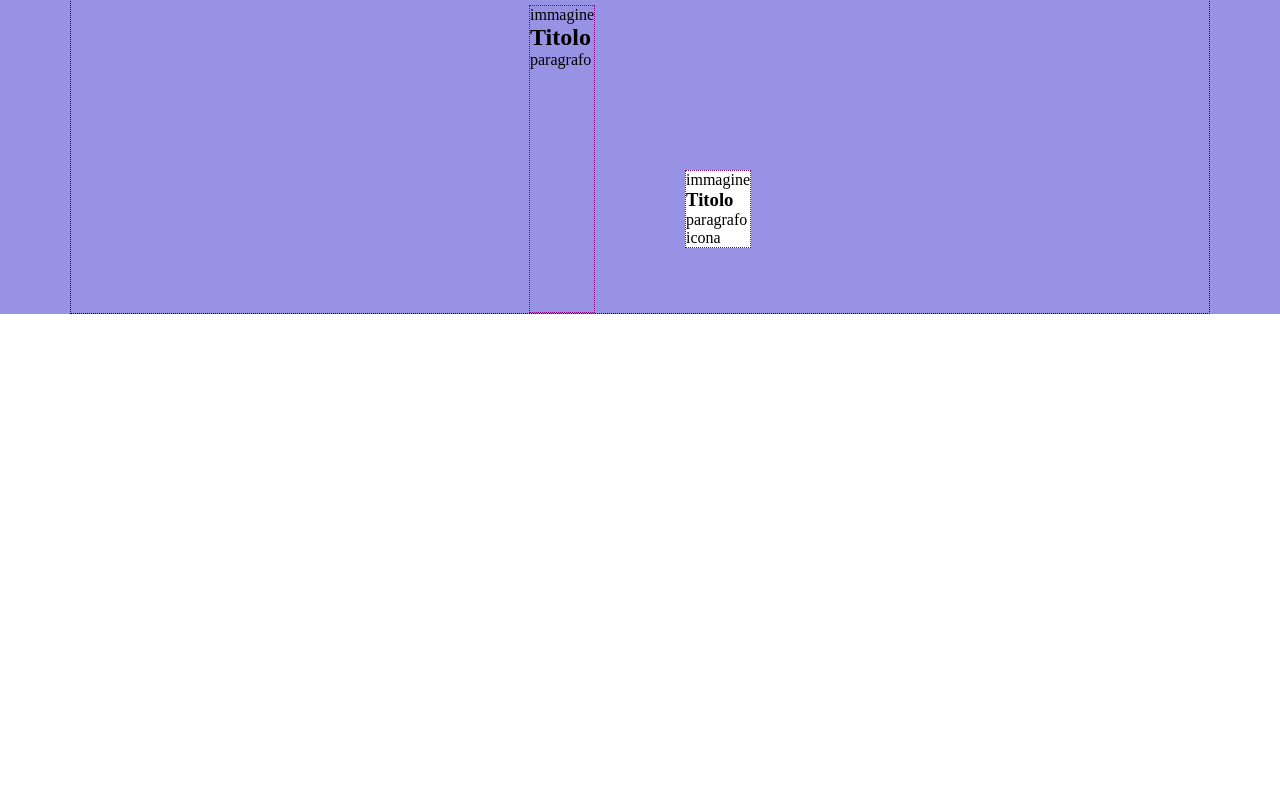
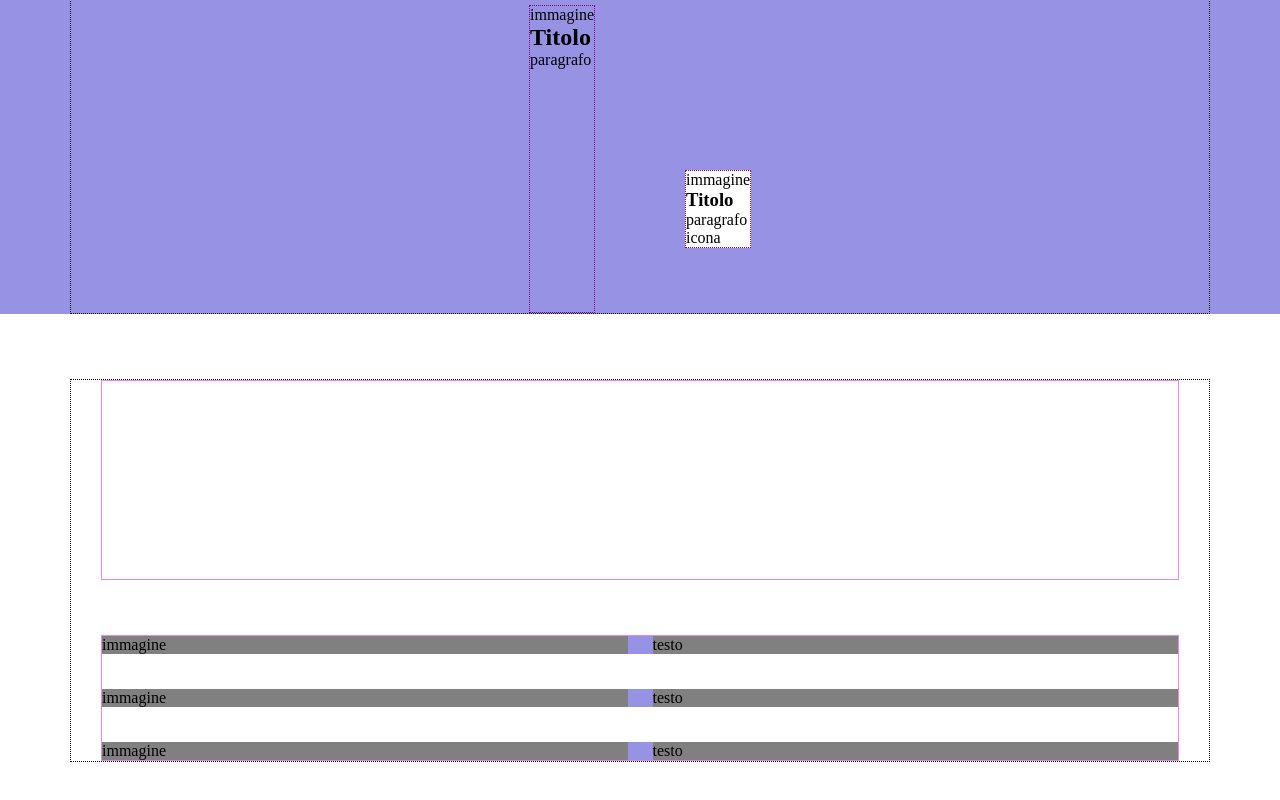
Before and after one commit to simoneditaranto/htmlcss-responsive-layout, a plain HTML site: page index.html in a window 1280 px wide. Shown: the part 768-1568 px from the top of the page. Before the commit the page ends 1147 px from the top, so only its background shows below. Drawn offline with Linux system fonts and the light colour scheme.

Commit message:
layout "testimonial" completato (responsive)

```diff
--- a/css/style.css
+++ b/css/style.css
@@ -126,11 +126,61 @@ header .container{
 
 
 
+/* sezione "testimonials" */
+#testimonials{
+    margin-bottom: 115px;
+}
+
+
+section .container > div {
+    border: 1px solid violet;
+    /* test */
+}
+
+#intro{
+    height: 200px;
+    /* test */
+
+    margin-bottom: 55px;
+}
+
+#profiles{
+    display: flex;
+    flex-direction: column;
+    gap: 35px;
+}
+
+#profiles .profile{
+    display: flex;
+    flex-direction: column;
+    align-items: center;
+    gap: 25px;
+
+    background-color: #9792E4;
+}
+
+.profile .profile-image{
+    width: 75%;
+    background-color: grey;
+    /* test */
+}
+
+.profile .profile-description{
+    width: 75%;
+    background-color: grey;
+    /* test */
+}
+
+/* fine sezione "testimonials" */
 
 
 
 
-/* sezione responsive */
+
+
+
+
+/* SEZIONE RESPONSIVE */
 
 /* soluzione tablet */
 @media screen and (min-width: 768px) {
@@ -152,6 +202,10 @@ header .container{
 
     #planning{
         margin-top: 140px;
+    }
+
+    #profiles .profile{
+        flex-direction: row;
     }
 
 }
--- a/index.html
+++ b/index.html
@@ -19,11 +19,11 @@
             <div class="container">
 
                 <div class="logo">
-
+                    logo
                 </div>
 
                 <div class="menu">
-
+                    menu
                 </div>
 
             </div>
@@ -119,7 +119,61 @@
         </section>
 
         <!-- sezione "testimonials" -->
-        <section>
+        <section id="testimonials">
+
+            <div class="container">
+
+                <div id="intro">
+
+                    <!-- <h3>titolo</h3>
+
+                    <h2>titolo</h2>
+
+                    <p>paragrafo</p> -->
+
+                </div>
+
+                <div id="profiles">
+
+                    <div class="profile">
+
+                        <div class="profile-image">
+                            immagine
+                        </div>
+
+                        <div class="profile-description">
+                            testo
+                        </div>
+
+                    </div>
+
+                    <div class="profile">
+
+                        <div class="profile-image">
+                            immagine
+                        </div>
+
+                        <div class="profile-description">
+                            testo
+                        </div>
+
+                    </div>
+
+                    <div class="profile">
+
+                        <div class="profile-image">
+                            immagine
+                        </div>
+
+                        <div class="profile-description">
+                            testo
+                        </div>
+
+                    </div>
+
+                </div>
+
+            </div>
 
         </section>
 
```
